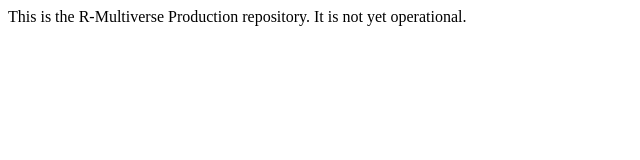
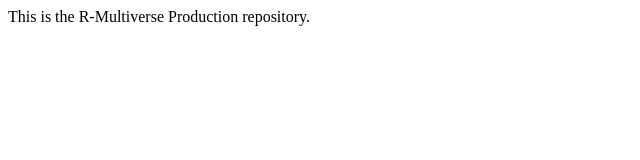
Before and after one commit to r-multiverse/production, a plain HTML site: page index.html in a window 1280 px wide. Shown: the whole page, without its empty margins (0-640 px from the left). Drawn offline with Linux system fonts and the light colour scheme.

Commit message:
Production now operational

```diff
--- a/index.html
+++ b/index.html
@@ -4,6 +4,6 @@
     <title>R-Multiverse Production</title>
   </head>
   <body>
-    This is the R-Multiverse Production repository. It is not yet operational.
+    This is the R-Multiverse Production repository.
   </body>
 </html>
```
